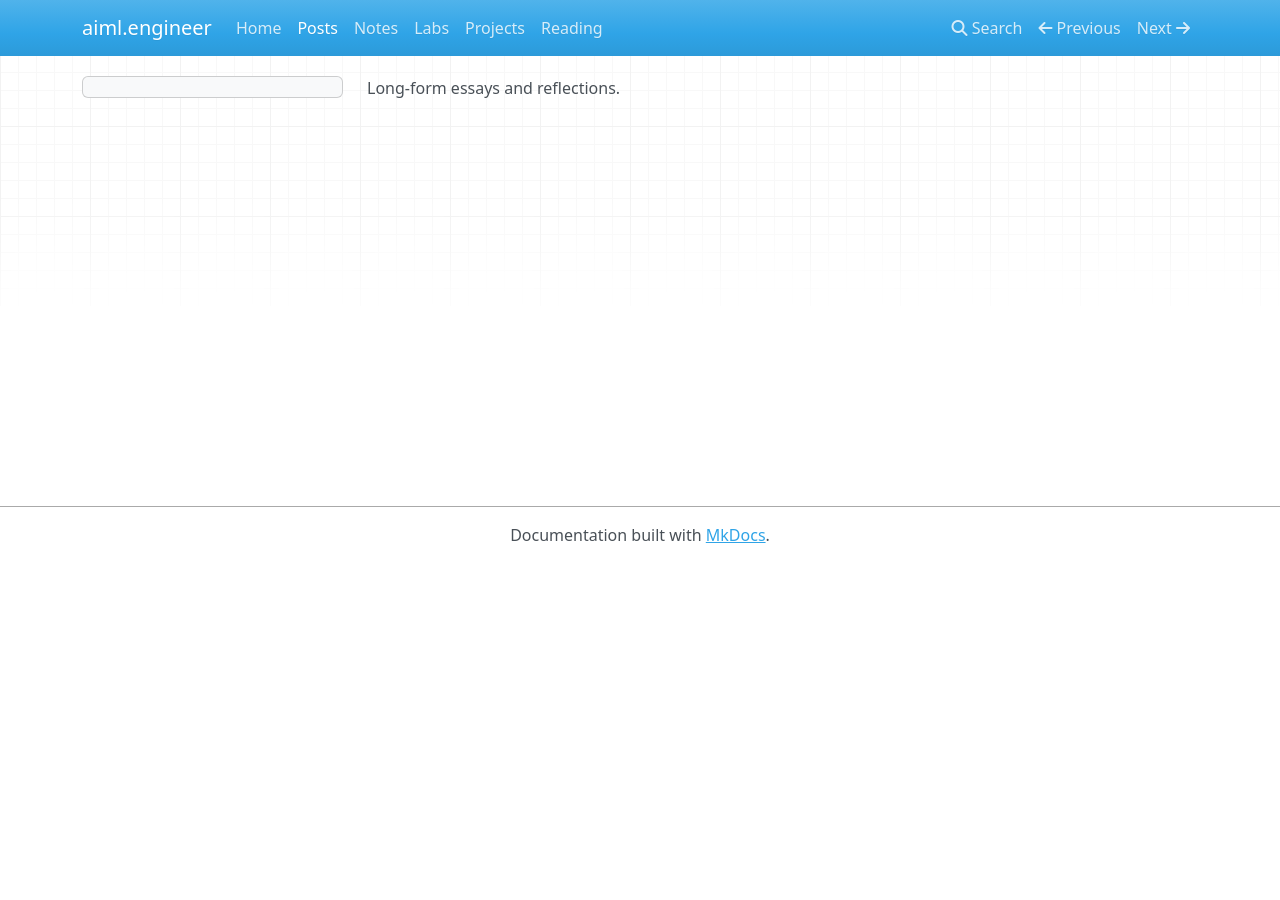
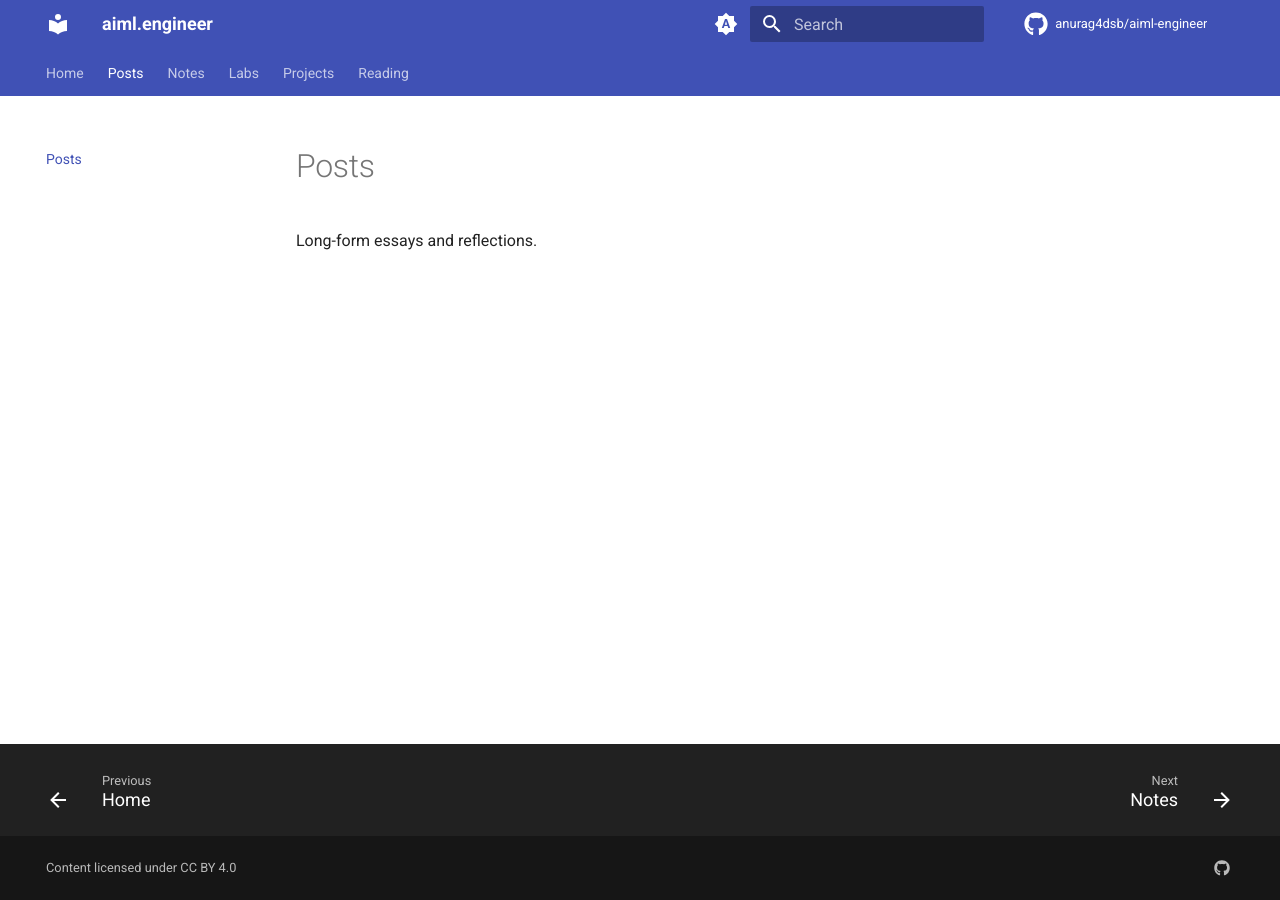
Before and after one commit to anurag4DSB/aiml-engineer, an MkDocs documentation site: the page built from docs/posts/index.md, in a window 1280 px wide. Built offline with MkDocs 1.6.1 and Material for MkDocs 9.7.7, drawn with Linux system fonts in a browser that asks for light colours; nearby versions of some CDN libraries; comment, search, counter and statistics services are not loaded.

Commit message:
feat: migrate to uv and Material for MkDocs
- Add pyproject.toml for dependency management
- Update GitHub workflow to use uv instead of pip
- Upgrade to Material for MkDocs theme with dark mode
- Add plugins: git-revision-date, minify, search
- Create CONTRIBUTING.md with setup instructions

```diff
--- a/mkdocs.yml
+++ b/mkdocs.yml
@@ -1,4 +1,88 @@
 site_name: aiml.engineer
+site_url: https://aiml.engineer
+site_description: Public knowledge base on AI/ML - notes, labs, projects, and blog posts
+site_author: Anurag Mittal
+
+repo_url: https://github.com/anurag4dsb/aiml-engineer
+repo_name: anurag4dsb/aiml-engineer
+
+theme:
+  name: material
+  palette:
+    - media: "(prefers-color-scheme)"
+      toggle:
+        icon: material/brightness-auto
+        name: Switch to light mode
+    - media: "(prefers-color-scheme: light)"
+      scheme: default
+      primary: indigo
+      accent: indigo
+      toggle:
+        icon: material/brightness-7
+        name: Switch to dark mode
+    - media: "(prefers-color-scheme: dark)"
+      scheme: slate
+      primary: indigo
+      accent: indigo
+      toggle:
+        icon: material/brightness-4
+        name: Switch to system preference
+
+  features:
+    - navigation.instant
+    - navigation.instant.progress
+    - navigation.tracking
+    - navigation.tabs
+    - navigation.sections
+    - navigation.indexes
+    - navigation.top
+    - navigation.footer
+    - search.suggest
+    - search.highlight
+    - search.share
+    - content.code.copy
+    - content.code.annotate
+
+  icon:
+    repo: fontawesome/brands/github
+
+plugins:
+  - search:
+      lang: en
+      separator: '[\s\-\.]+'
+  - git-revision-date-localized:
+      enable_creation_date: true
+      type: timeago
+      fallback_to_build_date: true
+  - minify:
+      minify_html: true
+      minify_js: true
+      minify_css: true
+      htmlmin_opts:
+        remove_comments: true
+        remove_empty_space: true
+      cache_safe: true
+
+markdown_extensions:
+  - pymdownx.highlight:
+      anchor_linenums: true
+      line_spans: __span
+      pygments_lang_class: true
+  - pymdownx.inlinehilite
+  - pymdownx.snippets
+  - pymdownx.superfences
+  - pymdownx.tabbed:
+      alternate_style: true
+  - admonition
+  - pymdownx.details
+  - pymdownx.emoji:
+      emoji_index: !!python/name:material.extensions.emoji.twemoji
+      emoji_generator: !!python/name:material.extensions.emoji.to_svg
+  - def_list
+  - pymdownx.tasklist:
+      custom_checkbox: true
+  - attr_list
+  - md_in_html
 
 nav:
   - Home: index.md
@@ -8,5 +92,11 @@ nav:
   - Projects: projects/index.md
   - Reading: reading/index.md
 
-theme:
-  name: mkdocs
+extra:
+  social:
+    - icon: fontawesome/brands/github
+      link: https://github.com/anurag4dsb
+  generator: false
+
+copyright: >
+  Content licensed under <a href="https://creativecommons.org/licenses/by/4.0/">CC BY 4.0</a>
```
Also changed, not shown: CONTRIBUTING.md (added, +338 -0 lines), pyproject.toml (added, +21 -0 lines), 2 other files.
